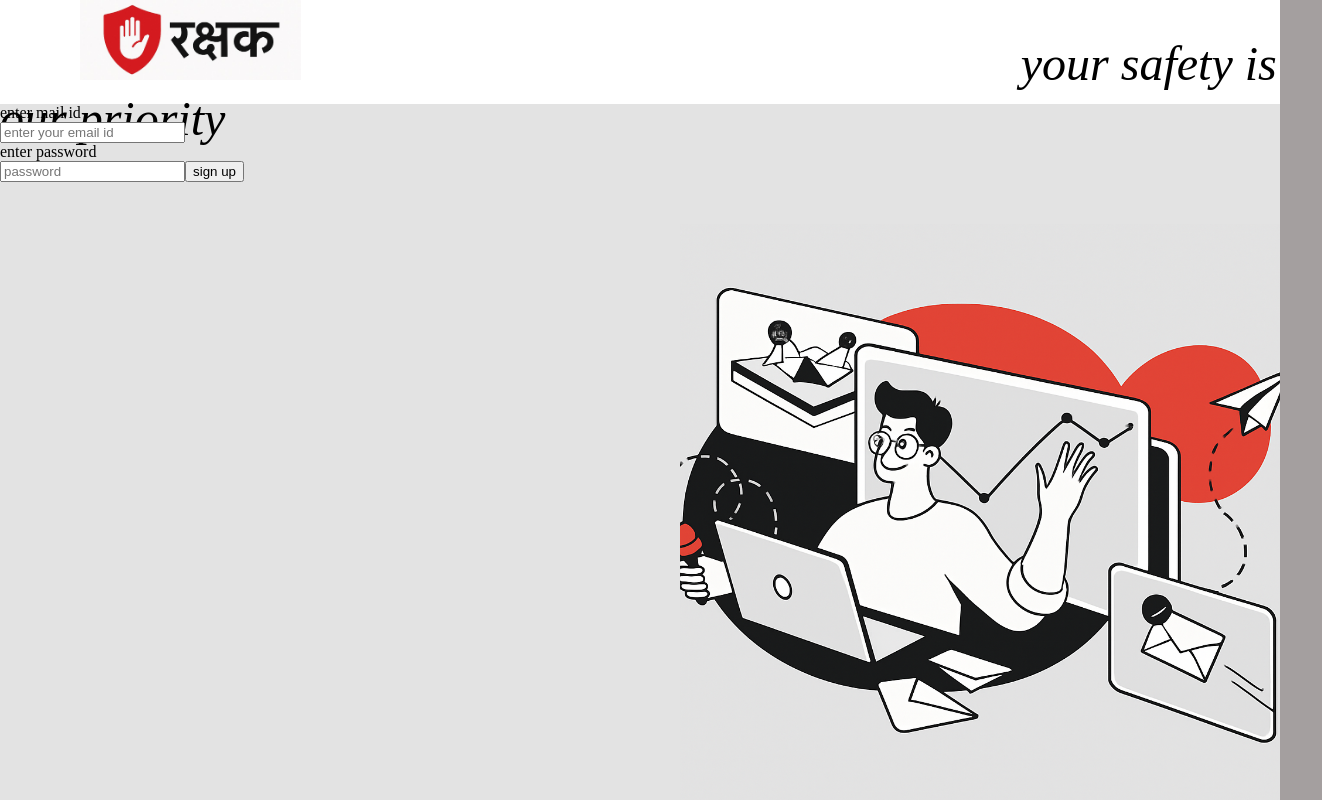
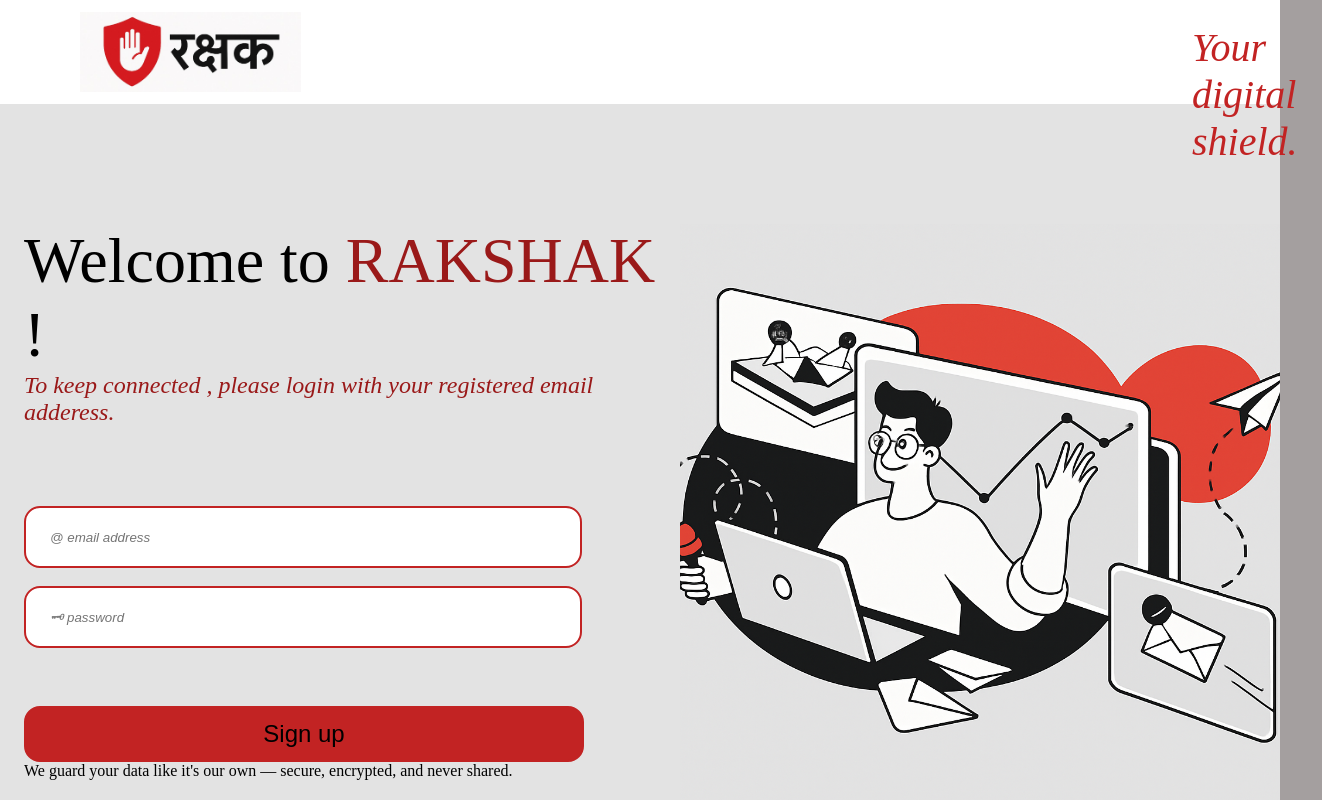
Before and after one commit to JuhiLasod/Rakshak, a React (Create React App) app in the folder frontend/: page /signup in a window 1280 px wide. Shown: the top 800 px of the page, 1322 px wide, since content can reach past the window. Built offline with nearby package versions, Linux system fonts and the light colour scheme.

Commit message:
signup ui

```diff
--- a/frontend/src/components/SignUp.css
+++ b/frontend/src/components/SignUp.css
@@ -2,6 +2,8 @@
 {
     /* background: linear-gradient(to right, white, #e3e3e3); */
     background-color: #e3e3e3;
+    /* overflow: hidden; */
+
 }
 .loginImg1
 {
@@ -14,22 +16,30 @@
 .right1
 {
     padding-top: 15vh;
-    width:95vh;
+    width:50%;
     height: 85vh;
 }
 .left1
 {
-    width:115vh;
+    /* position: fixed; */
+    width:60%;
+    padding-left: 3vh;
+    height: 100vh;
 }
 .nav1
 {
     background-color: white;
-    height: 13vh
+    height: 13vh;
+    display: flex;
+    /* justify-content: center; */
+    justify-content: space-between;
+    /* align-items: end; */
 }
 .logo1
 {
+
     padding-left: 10vh;
-    /* padding-top: 2vh; */
+    padding-top: 1.5vh;
     height: 10vh;
     /* width: 30vh; */
 }
@@ -40,9 +50,81 @@
 }
 .navspan
 {
-    padding-left: 90vh;
-    font-size: 6vh;
+    /* align-items: end; */
+    padding-left: 149vh;
+    color: rgb(194, 35, 35);
+    justify-content: end;
+    font-size: 5vh;
     font-style: italic;
+    padding-top: 3vh;
+    opacity: 0;
     /* padding-bottom: 32vh; */
+    animation: slideshow 12s infinite;
+    position: absolute;
+}
+@keyframes slideshow {
+    0%   { opacity: 0; }
+    5%   { opacity: 1; }
+    30%  { opacity: 1; }
+    35%  { opacity: 0; }
+    100% { opacity: 0; }
+  }
+.navspan1{animation-delay: 0s;}
+.navspan2{animation-delay: 4s;}
+.navspan3{animation-delay: 8s;}
 
+.headline1
+{
+    padding-top: 15vh;
+    /* font-style:initial; */
+    /* font-style: italic; */
+    /* font-weight: 900; */
+    /* font-size: 3vh;opacity: 0.8; */
+    /* color: rgb(154, 25, 25);;; */
+    /* font-family:Georgia, 'Times New Roman', Times, serif; */
 }
+.welcome1
+{
+    font-size: 8vh;
+    font-weight: 500;
+    color: black
+}
+.welcomespan1{
+    color: rgb(154, 25, 25);
+}
+.welcomequote1
+{
+    color: rgb(154, 25, 25);
+    font-style: italic;
+    font-size: 3vh;
+}
+.inputsdiv1{
+    padding-bottom: 5vh;
+    padding-top: 10vh;
+    /* display: flex; */
+    /* justify-content:flex-start; */
+}
+.inputs1{
+    padding-left: 3vh;
+    border: 0.3vh solid rgb(194, 35, 35);
+    border-radius: 2vh;
+    font-style: italic;
+    /* padding-top: 3vh; */
+    /* size: 44vh; */
+    /* justify-content: space-between; */
+}
+input{
+    width: 66vh;
+    height: 7vh;
+}
+.signupbtn1{
+    border: 0.3vh solid rgb(194, 35, 35);
+    background-color: rgb(194, 35, 35);
+    border-radius: 2vh;
+    /* box-sizing: content-box; */
+    font-weight: 500;
+    font-size: 3vh;
+    /* padding-top: 3vh; */
+    width: 70vh;
+    height: 7vh;
+}
--- a/frontend/src/components/SignUp.jsx
+++ b/frontend/src/components/SignUp.jsx
@@ -51,24 +51,41 @@ function SignUp(){
         <div className="signup1">
             <div className="nav1">
                 <img className="logo1"src={logo} alt="logo" onClick={()=>navigate("/")}/>
-                <span className="navspan">your safety is our priority</span>
+                <span className="navspan navspan1">Your safety is our priority.</span>
+                <span className="navspan navspan2">Your digital shield.</span>
+                <span className="navspan navspan3">where your safety comes first.</span>
             </div>
             <div className="overall1">
             <div className="left1">
-                <div>enter mail id</div>
-            <input type="email"
+                <div className="headline1">
+                    <div className="welcome1">
+                    Welcome to <span className="welcomespan1">RAKSHAK </span>!
+                    </div>
+                    <div className="welcomequote1">
+                    To keep connected , please login with your registered email adderess.
+                    </div>
+                </div>
+                <div className="inputsdiv1">
+                    <input className="inputs1" type="email"
                     value={email}
-                    placeholder="enter your email id"
+                    placeholder="@ email address"
                     onChange={(e)=>{setEmail(e.target.value)}}
-            />
-            <div>enter password</div>
-            <input type="password"
+                    />
+                    <br/>
+                    <br/>
+                    <input className="inputs1" type="password"
                     value={password}
-                    placeholder="password"
+                    placeholder="🗝 password"
                     onChange={(e)=>setPassword(e.target.value)}
-            />
-            <button onClick={handleSignup}>sign up</button>
+                    />
+                </div>
+
+            <br/>
+            <button className="signupbtn1" onClick={handleSignup}>Sign up</button>
             <div>{message}</div>
+            <div>
+            We guard your data like it's our own — secure, encrypted, and never shared.
+            </div>
             </div>
 
                 <div className="right1">
```
